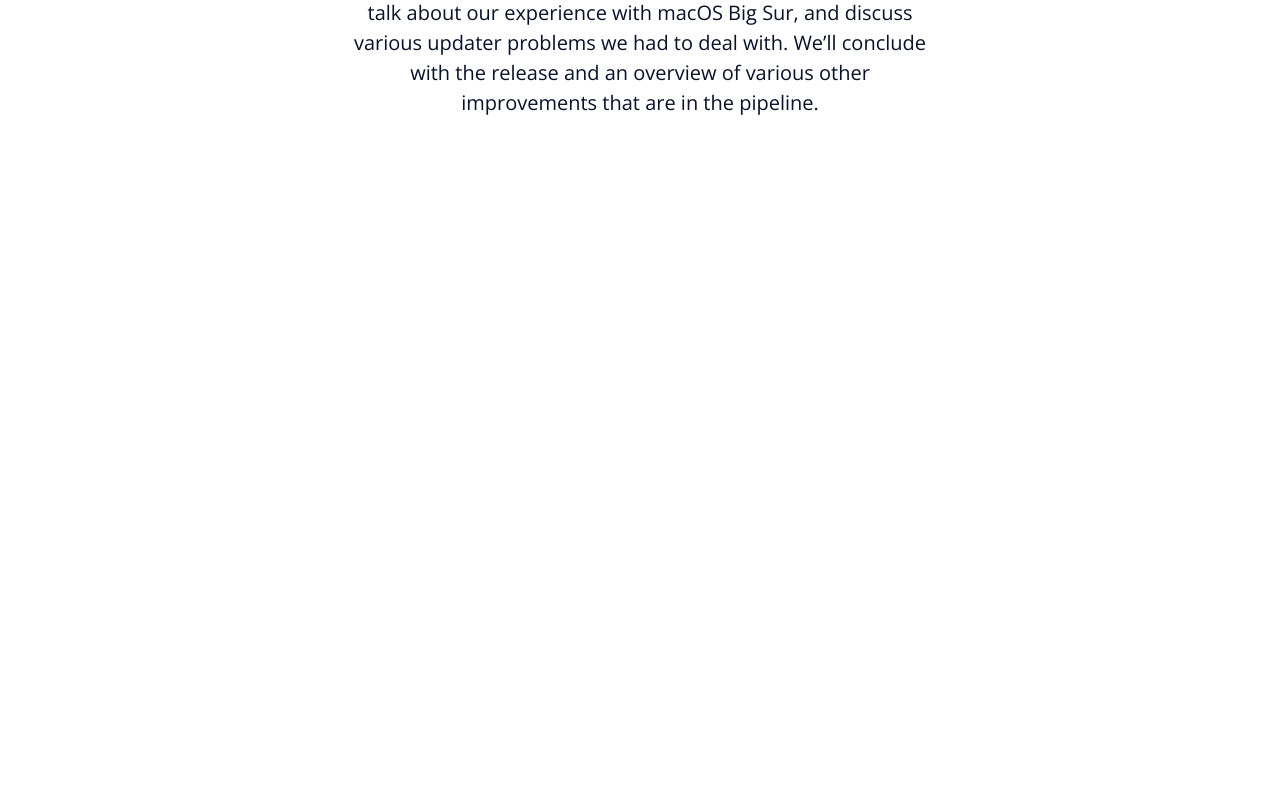
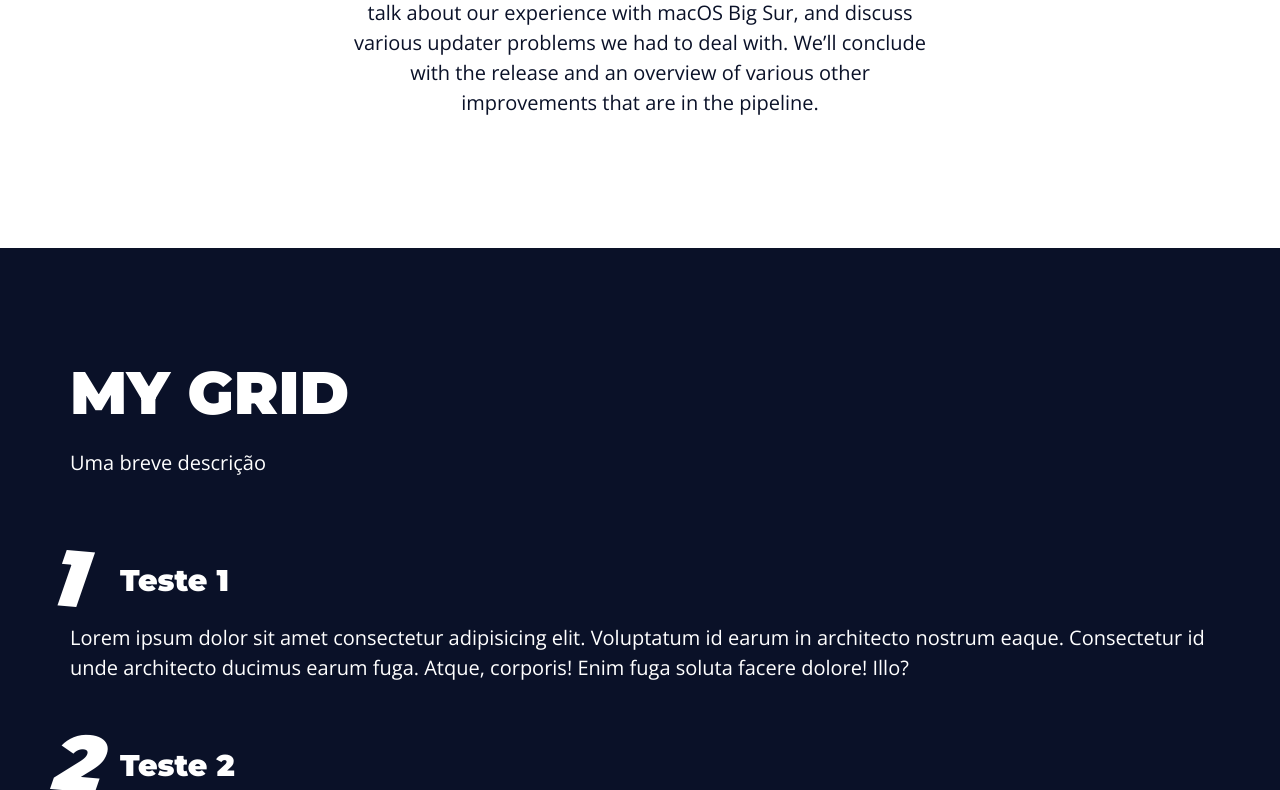
Before and after one commit to renatozampa/renatozampa-landing-page, a plain HTML site: page index.html in a window 1280 px wide. Shown: the part 2010-2800 px from the top of the page. Drawn offline with nearby package versions, Linux system fonts and the light colour scheme; files whose address does not match are found by name.

Commit message:
Update style.css

```diff
--- a/css/style.css
+++ b/css/style.css
@@ -102,7 +102,7 @@ table th {
 }
 
 .main-bg {
-    background-image: url('/main/img/main-bg.svg');
+    background-color: var(--primary-color);
     background-size: cover;
     background-position: center center;
     color: var(--white-color);
```
